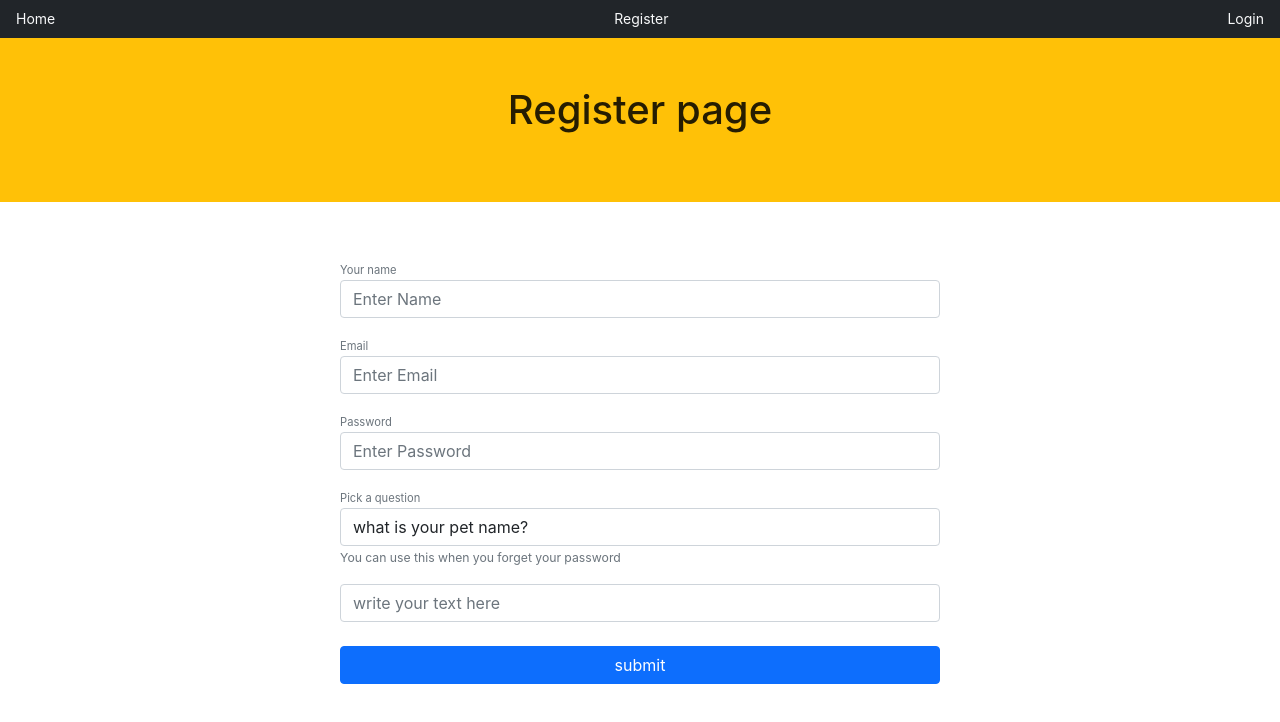
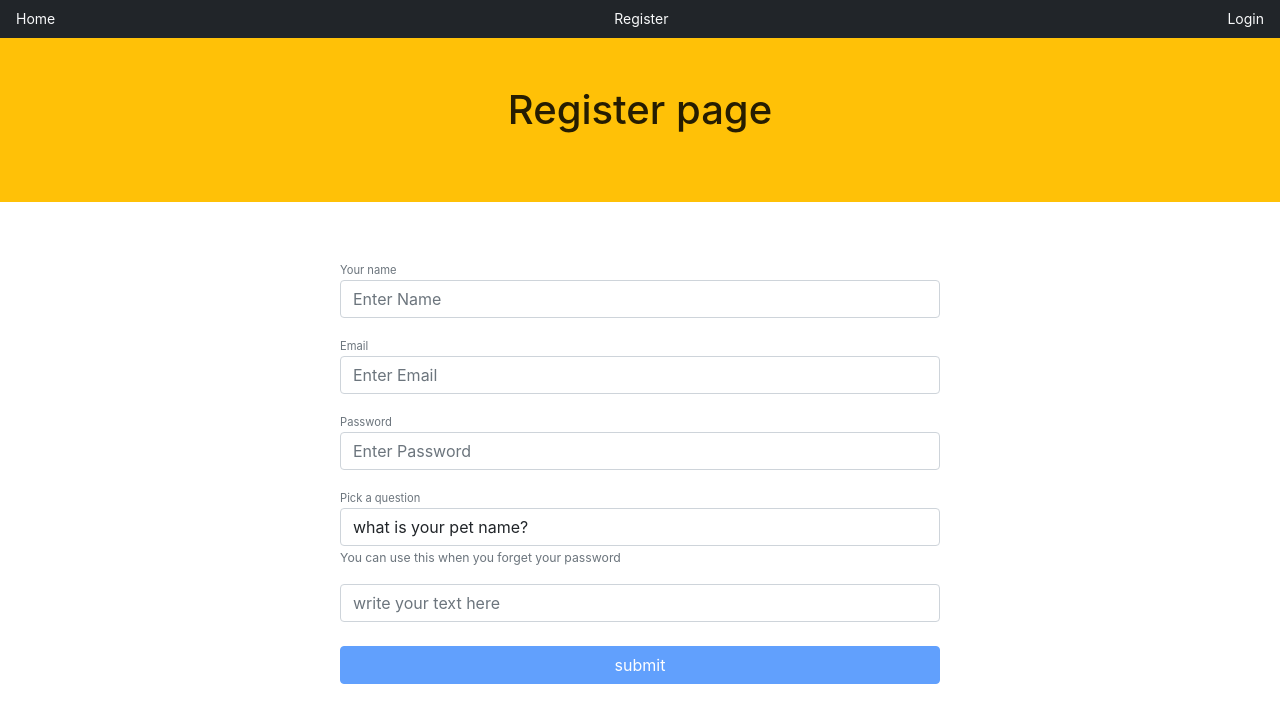
Before and after one commit to NikitaVishwakarma/MERN-PROJECT, a Next.js app in the folder client/: page /register in a window 1280 px wide. Shown: the top 722 px of the page. Built offline with nearby package versions, Linux system fonts and the light colour scheme.

Commit message:
make submit button disable and add env

```diff
--- a/client/pages/register.js
+++ b/client/pages/register.js
@@ -16,12 +16,19 @@ const Register = () => {
     e.preventDefault();
     //console.log(name, email, password, secret);
     try {
-      const { data } = await axios.post("http://localhost:8000/api/register", {
-        name,
-        email,
-        password,
-        secret,
-      });
+      const { data } = await axios.post(
+        `${process.env.NEXT_PUBLIC_API}/register`,
+        {
+          name,
+          email,
+          password,
+          secret,
+        }
+      );
+      setName("");
+      setEmail("");
+      setPassword("");
+      setSecret("");
       setOk(data.ok);
     } catch (err) {
       toast.error(err.response.data);
@@ -97,7 +104,12 @@ const Register = () => {
               />
             </div>
             <div className="form-group p-2">
-              <button className="btn btn-primary col-12 mt-2">submit</button>
+              <button
+                disabled={!name || !password || !secret || !email}
+                className="btn btn-primary col-12 mt-2"
+              >
+                submit
+              </button>
             </div>
           </form>
         </div>
```
